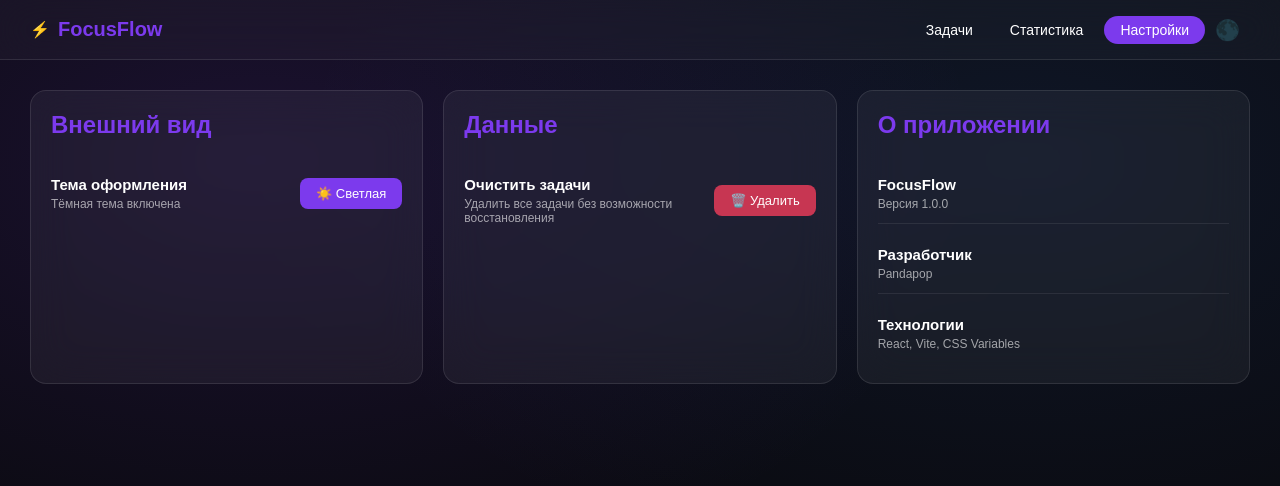
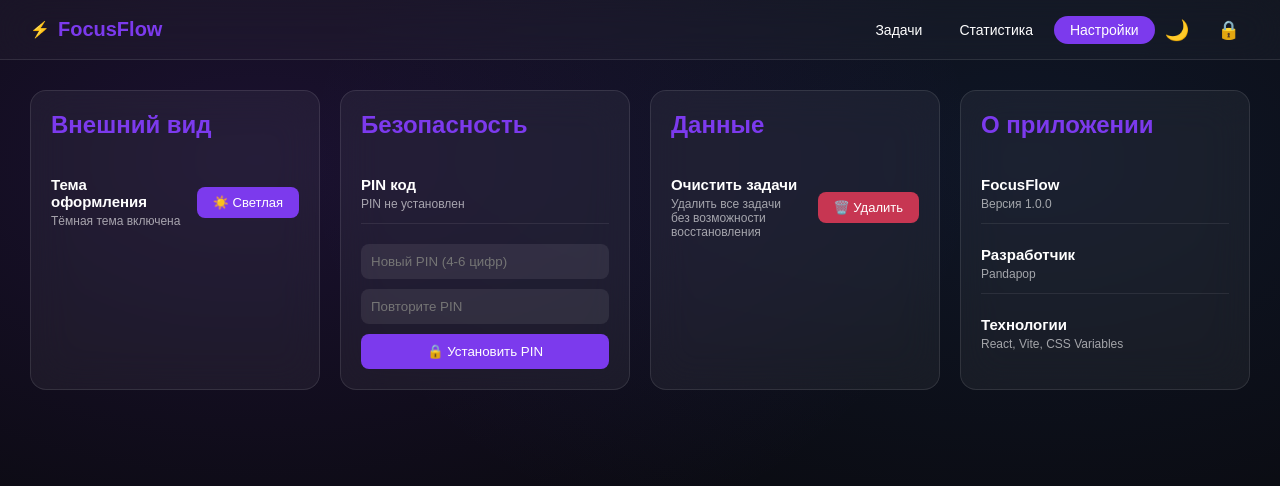
Before and after one commit to Pandapop16/focusflow-react, a React (Vite) app: page /settings in a window 1280 px wide. Shown: the top 486 px of the page. Built offline with nearby package versions, Linux system fonts and the light colour scheme.

Commit message:
feat: pin lock screen and pin setup in settings

```diff
--- a/src/App.jsx
+++ b/src/App.jsx
@@ -20,6 +20,35 @@ function App() {
   const [isDark, setIsDark] = useState(true)
   const [filter, setFilter] = useState('all')
   const [formOpen, setFormOpen] = useState(false)
+  const [isLocked, setIsLocked] = useState(false)
+  const [pin,setPin] = useState(localStorage.getItem('pin') || '')
+  const [pinInput, setPinInput] = useState('')
+  const [pinError, setPinError] = useState(false)
+
+
+  function handleSetPin(newPin) {
+    setPin(newPin)
+    localStorage.setItem('pin', newPin)
+  }
+
+  function lockApp() {
+    if(!pin) {
+      alert('Сначала установите PIN в настройках')
+      return
+    }
+    setIsLocked(true)
+  }
+
+  function unlockApp() {
+    if (pinInput === pin) {
+      setIsLocked(false)
+      setPinInput('')
+      setPinError(false)
+    } else {
+      setPinError(true)
+      setPinInput('')
+    }
+  }
 
   useEffect(function() {
     localStorage.setItem('tasks', JSON.stringify(tasks))
@@ -121,7 +150,28 @@ function App() {
 
   return (
   <div>
-      <Header isDark={isDark} onToggleTheme={toggleTheme} />
+    {isLocked ? (
+      <div className="lock-screen">
+        <div className="lock-card">
+          <div className="lock-icon">🔒</div>
+          <h2>FocusFlow заблокирован</h2>
+          <p>Введите PIN для доступа</p>
+          <input
+            type="password"
+            placeholder="Введите PIN..."
+            value={pinInput}
+            onChange={(e) => setPinInput(e.target.value)}
+            onKeyDown={(e) => e.key === 'Enter' && unlockApp()}
+            maxLength={6}
+            autoFocus
+          />
+          {pinError && <p className="pin-error">Неверный PIN</p>}
+          <button onClick={unlockApp}>Разблокировать</button>
+        </div>
+      </div>
+    ) : (
+      <>
+        <Header isDark={isDark} onToggleTheme={toggleTheme} onLock={lockApp} />
         <Routes>
           <Route path="/" element={
             <main id="app">
@@ -158,11 +208,15 @@ function App() {
               isDark={isDark}
               onToggleTheme={toggleTheme}
               onClearTasks={clearTask}
+              pin={pin}
+              onSetPin={handleSetPin}
             />
           } />
         </Routes>
+      </>
+    )}
   </div>
 )
+
 }
-
 export default App
--- a/src/Header.jsx
+++ b/src/Header.jsx
@@ -1,15 +1,17 @@
 import { useState } from 'react'
 import { NavLink } from 'react-router-dom'
 
-function Header({ isDark, onToggleTheme }) {
+function Header({ isDark, onToggleTheme, onLock }) {
   const [menuOpen, setMenuOpen] = useState(false)
+
   return (
     <header id="main-header">
       <div className="logo">
         <span className="logo-icon">⚡</span>
         <span className="logo-text">FocusFlow</span>
       </div>
-      <nav className= {`nav ${menuOpen ? 'nav-open' : ''}`}>
+
+      <nav className={`nav ${menuOpen ? 'nav-open' : ''}`}>
         <NavLink
           to="/"
           className={({ isActive }) => isActive ? 'nav-link active' : 'nav-link'}
@@ -26,16 +28,17 @@ function Header({ isDark, onToggleTheme }) {
           onClick={() => setMenuOpen(false)}
         >Настройки</NavLink>
       </nav>
+
       <div className="header-right">
         <button id="theme-toggle" onClick={onToggleTheme}>
-        {isDark ? '🌑' : '☀️'}
-      </button>
-      <button
-      className='burger'
-      onClick={() => setMenuOpen(!menuOpen)}
-      >
-        {menuOpen ? '❌': '☰'}
-      </button>
+          {isDark ? '🌙' : '☀️'}
+        </button>
+        <button className="lock-btn" onClick={onLock}>
+          🔒
+        </button>
+        <button className="burger" onClick={() => setMenuOpen(!menuOpen)}>
+          {menuOpen ? '✕' : '☰'}
+        </button>
       </div>
     </header>
   )
--- a/src/Settings.jsx
+++ b/src/Settings.jsx
@@ -1,4 +1,32 @@
-function Settings ({isDark, onToggleTheme, onClearTasks}) {
+import { useState } from 'react'
+
+function Settings({ isDark, onToggleTheme, onClearTasks, pin, onSetPin }) {
+  const [newPin, setNewPin] = useState('')
+  const [confirmPin, setConfirmPin] = useState('')
+  const [pinMessage, setPinMessage] = useState('')
+
+  function handleSetPin() {
+    if (newPin.length < 4) {
+      setPinMessage('PIN должен быть минимум 4 цифры')
+      return
+    }
+    if (newPin !== confirmPin) {
+      setPinMessage('PIN не совпадает')
+      return
+    }
+    onSetPin(newPin)
+    setNewPin('')
+    setConfirmPin('')
+    setPinMessage('PIN успешно установлен! ✅')
+    setTimeout(() => setPinMessage(''), 3000)
+  }
+
+  function handleRemovePin() {
+    onSetPin('')
+    setPinMessage('PIN удалён')
+    setTimeout(() => setPinMessage(''), 3000)
+  }
+
   return (
     <main id="app">
       <section className="card">
@@ -11,7 +39,44 @@ function Settings ({isDark, onToggleTheme, onClearTasks}) {
             </span>
           </div>
           <button className="settings-btn" onClick={onToggleTheme}>
-              {isDark ? '☀️ Светлая' : '🌑 Тёмная'}
+            {isDark ? '☀️ Светлая' : '🌙 Тёмная'}
+          </button>
+        </div>
+      </section>
+
+      <section className="card">
+        <h2>Безопасность</h2>
+        <div className="settings-item">
+          <div className="settings-info">
+            <span className="settings-title">PIN код</span>
+            <span className="settings-desc">
+              {pin ? 'PIN установлен 🔒' : 'PIN не установлен'}
+            </span>
+          </div>
+          {pin && (
+            <button className="settings-btn danger" onClick={handleRemovePin}>
+              Удалить PIN
+            </button>
+          )}
+        </div>
+        <div className="pin-setup">
+          <input
+            type="password"
+            placeholder="Новый PIN (4-6 цифр)"
+            value={newPin}
+            onChange={(e) => setNewPin(e.target.value.replace(/\D/g, ''))}
+            maxLength={6}
+          />
+          <input
+            type="password"
+            placeholder="Повторите PIN"
+            value={confirmPin}
+            onChange={(e) => setConfirmPin(e.target.value.replace(/\D/g, ''))}
+            maxLength={6}
+          />
+          {pinMessage && <p className="pin-message">{pinMessage}</p>}
+          <button onClick={handleSetPin}>
+            {pin ? '🔄 Изменить PIN' : '🔒 Установить PIN'}
           </button>
         </div>
       </section>
@@ -28,6 +93,7 @@ function Settings ({isDark, onToggleTheme, onClearTasks}) {
           </button>
         </div>
       </section>
+
       <section className="card">
         <h2>О приложении</h2>
         <div className="settings-item">
@@ -44,7 +110,7 @@ function Settings ({isDark, onToggleTheme, onClearTasks}) {
         </div>
         <div className="settings-item">
           <div className="settings-info">
-              <span className="settings-title">Технoлогии</span>
+            <span className="settings-title">Технологии</span>
             <span className="settings-desc">React, Vite, CSS Variables</span>
           </div>
         </div>
--- a/src/index.css
+++ b/src/index.css
@@ -661,3 +661,67 @@ body.light-theme {
   border-radius: 3px;
   transition: width 0.3s ease;
 }
+
+.lock-screen {
+  position: fixed;
+  top: 0;
+  left: 0;
+  width: 100%;
+  height: 100%;
+  background: var(--color-bg);
+  display: flex;
+  align-items: center;
+  justify-content: center;
+  z-index: 1000;
+}
+
+.lock-card {
+  background: var(--color-card);
+  backdrop-filter: blur(20px);
+  border: 1px solid var(--color-border);
+  border-radius: 20px;
+  padding: 40px;
+  display: flex;
+  flex-direction: column;
+  align-items: center;
+  gap: 15px;
+  width: 300px;
+}
+
+.lock-icon {
+  font-size: 48px;
+}
+
+.pin-error {
+  color: var(--color-accent);
+  font-size: 14px;
+}
+
+.lock-btn {
+  width: auto;
+  padding: 6px 10px;
+  background: transparent;
+  border: none;
+  font-size: 18px;
+  border-radius: 8px;
+  cursor: pointer;
+  transition: transform 0.2s ease;
+}
+
+.lock-btn:hover {
+  transform: scale(1.2);
+  background: transparent;
+}
+
+.pin-setup {
+  display: flex;
+  flex-direction: column;
+  gap: 10px;
+  margin-top: 10px;
+}
+
+.pin-message {
+  font-size: 13px;
+  color: var(--color-accent);
+  text-align: center;
+}
```
Lines whose indentation alone changed are shown as unchanged.
